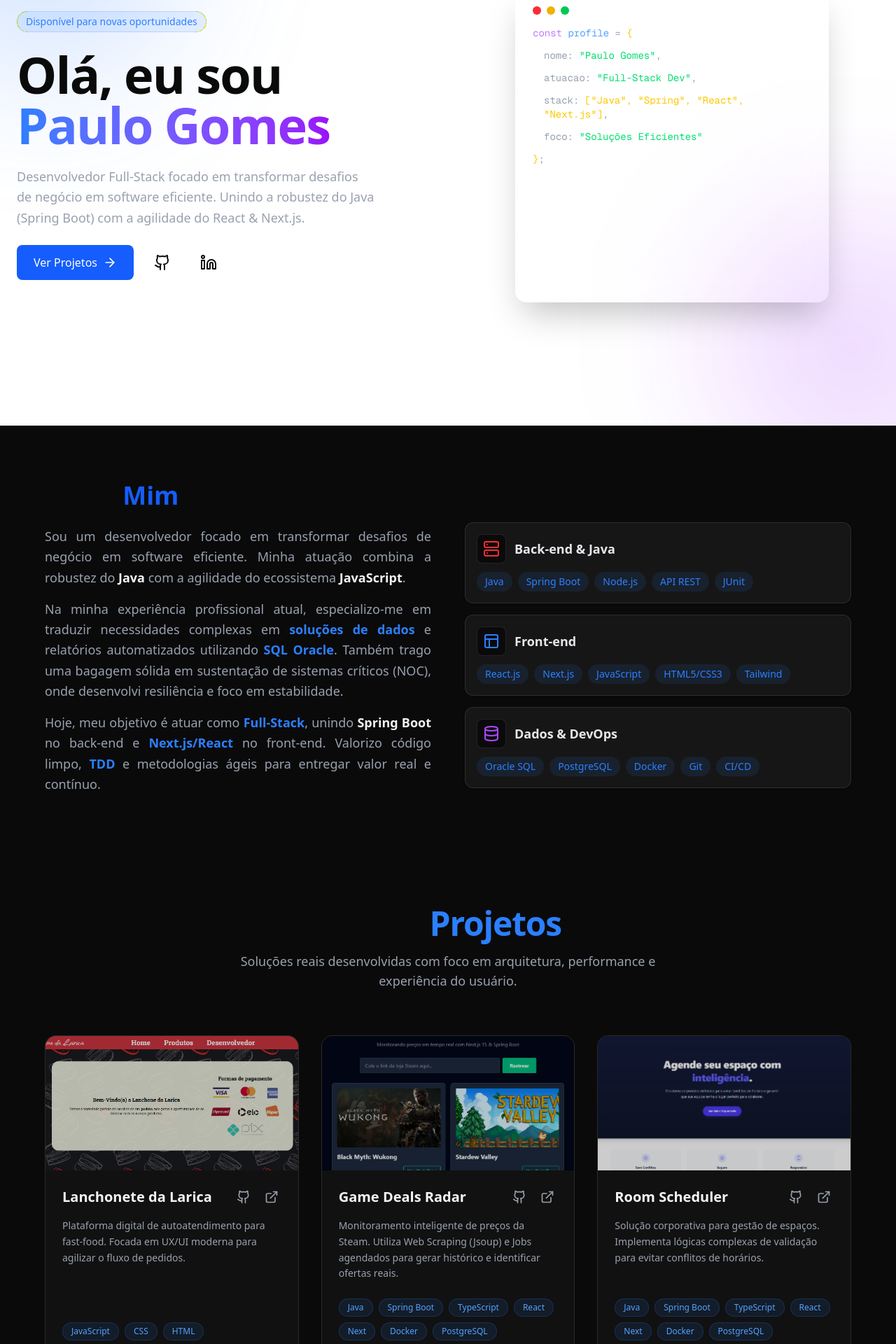
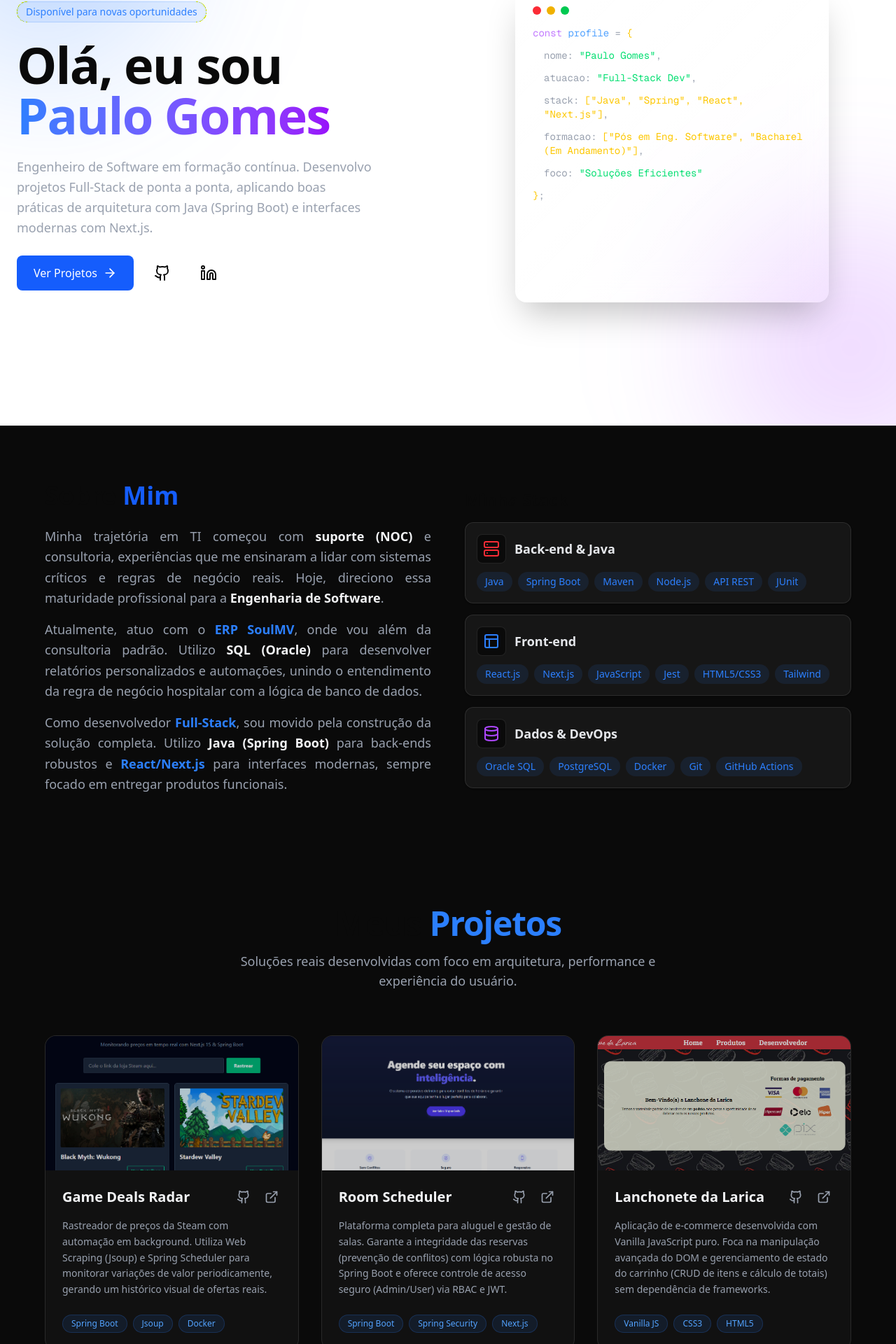
Before and after one commit to paulorag/portfolio, a Next.js app: page / in a window 1280 px wide. Shown: the part 192-2112 px from the top of the page at 70% size. Built offline with nearby package versions, Linux system fonts and the light colour scheme.

Commit message:
feat: update hero and about sections with new professional summary

```diff
--- a/src/components/sections/About.tsx
+++ b/src/components/sections/About.tsx
@@ -11,7 +11,14 @@ export function About() {
         {
             icon: <Server className="w-6 h-6 text-red-500" />,
             title: dict.about.stackBackend,
-            techs: ["Java", "Spring Boot", "Node.js", "API REST", "JUnit"],
+            techs: [
+                "Java",
+                "Spring Boot",
+                "Maven",
+                "Node.js",
+                "API REST",
+                "JUnit",
+            ],
         },
         {
             icon: <Layout className="w-6 h-6 text-blue-500" />,
@@ -20,6 +27,7 @@ export function About() {
                 "React.js",
                 "Next.js",
                 "JavaScript",
+                "Jest",
                 "HTML5/CSS3",
                 "Tailwind",
             ],
@@ -27,7 +35,13 @@ export function About() {
         {
             icon: <Database className="w-6 h-6 text-purple-500" />,
             title: dict.about.stackData,
-            techs: ["Oracle SQL", "PostgreSQL", "Docker", "Git", "CI/CD"],
+            techs: [
+                "Oracle SQL",
+                "PostgreSQL",
+                "Docker",
+                "Git",
+                "GitHub Actions",
+            ],
         },
     ];
 
--- a/src/components/sections/Hero.tsx
+++ b/src/components/sections/Hero.tsx
@@ -86,13 +86,16 @@ export function Hero() {
                                 <span className="text-blue-400">profile</span> ={" "}
                                 <span className="text-yellow-400">{"{"}</span>
                             </p>
+
                             <p className="pl-4">
-                                nome:{" "}
+                                {dict.hero.codeProfile.nameLabel}:{" "}
                                 <span className="text-green-400">
-                                    &quot;Paulo Gomes&quot;
+                                    &quot;{dict.hero.codeProfile.nameValue}
+                                    &quot;
                                 </span>
                                 ,
                             </p>
+
                             <p className="pl-4">
                                 {dict.hero.codeProfile.roleLabel}:{" "}
                                 <span className="text-green-400">
@@ -101,14 +104,55 @@ export function Hero() {
                                 </span>
                                 ,
                             </p>
+
                             <p className="pl-4">
-                                stack:{" "}
+                                {dict.hero.codeProfile.stackLabel || "stack"}:{" "}
                                 <span className="text-yellow-400">
-                                    [&quot;Java&quot;, &quot;Spring&quot;,
-                                    &quot;React&quot;, &quot;Next.js&quot;]
+                                    [
+                                    {Array.isArray(
+                                        dict.hero.codeProfile.stackValue,
+                                    ) &&
+                                        dict.hero.codeProfile.stackValue.map(
+                                            (item, index) => (
+                                                <span key={index}>
+                                                    &quot;{item}&quot;
+                                                    {index <
+                                                        dict.hero.codeProfile
+                                                            .stackValue.length -
+                                                            1 && ", "}
+                                                </span>
+                                            ),
+                                        )}
+                                    ]
                                 </span>
                                 ,
                             </p>
+
+                            <p className="pl-4">
+                                {dict.hero.codeProfile.educationLabel}:{" "}
+                                <span className="text-yellow-400">
+                                    [
+                                    {Array.isArray(
+                                        dict.hero.codeProfile.educationValue,
+                                    )
+                                        ? dict.hero.codeProfile.educationValue.map(
+                                              (item: string, index: number) => (
+                                                  <span key={index}>
+                                                      &quot;{item}&quot;
+                                                      {index <
+                                                          dict.hero.codeProfile
+                                                              .educationValue
+                                                              .length -
+                                                              1 && ", "}
+                                                  </span>
+                                              ),
+                                          )
+                                        : `"${dict.hero.codeProfile.educationValue}"`}
+                                    ]
+                                </span>
+                                ,
+                            </p>
+
                             <p className="pl-4">
                                 {dict.hero.codeProfile.focusLabel}:{" "}
                                 <span className="text-green-400">
--- a/src/lib/dictionaries.tsx
+++ b/src/lib/dictionaries.tsx
@@ -11,12 +11,21 @@ export const dictionary = {
         },
         hero: {
             greeting: "Olá, eu sou",
-            role: "Desenvolvedor Full-Stack focado em transformar desafios de negócio em software eficiente. Unindo a robustez do Java (Spring Boot) com a agilidade do React & Next.js.",
+            role: "Engenheiro de Software em formação contínua. Desenvolvo projetos Full-Stack de ponta a ponta, aplicando boas práticas de arquitetura com Java (Spring Boot) e interfaces modernas com Next.js.",
             btnProject: "Ver Projetos",
             badge: "Disponível para novas oportunidades",
             codeProfile: {
+                nameLabel: "nome",
+                nameValue: "Paulo Gomes",
                 roleLabel: "atuacao",
                 roleValue: "Full-Stack Dev",
+                stackLabel: "stack",
+                stackValue: ["Java", "Spring", "React", "Next.js"],
+                educationLabel: "formacao",
+                educationValue: [
+                    "Pós em Eng. Software",
+                    "Bacharel (Em Andamento)",
+                ],
                 focusLabel: "foco",
                 focusValue: "Soluções Eficientes",
             },
@@ -26,44 +35,46 @@ export const dictionary = {
             me: "Mim",
             description1: (
                 <>
-                    Sou um desenvolvedor focado em transformar desafios de
-                    negócio em software eficiente. Minha atuação combina a
-                    robustez do <strong className="text-gray-100">Java</strong>{" "}
-                    com a agilidade do ecossistema{" "}
-                    <strong className="text-gray-100">JavaScript</strong>.
+                    Minha trajetória em TI começou com{" "}
+                    <strong className="text-gray-100">suporte (NOC)</strong> e
+                    consultoria, experiências que me ensinaram a lidar com
+                    sistemas críticos e regras de negócio reais. Hoje, direciono
+                    essa maturidade profissional para a{" "}
+                    <strong className="text-gray-100">
+                        Engenharia de Software
+                    </strong>
+                    .
                 </>
             ),
             description2: (
                 <>
-                    Na minha experiência profissional atual, especializo-me em
-                    traduzir necessidades complexas em{" "}
+                    Atualmente, atuo com o{" "}
                     <span className="text-blue-500 font-semibold">
-                        soluções de dados
-                    </span>{" "}
-                    e relatórios automatizados utilizando{" "}
-                    <span className="text-blue-500 font-semibold">
-                        SQL Oracle
+                        ERP SoulMV
                     </span>
-                    . Também trago uma bagagem sólida em sustentação de sistemas
-                    críticos (NOC), onde desenvolvi resiliência e foco em
-                    estabilidade.
+                    , onde vou além da consultoria padrão. Utilizo{" "}
+                    <strong className="text-gray-100">SQL (Oracle)</strong> para
+                    desenvolver relatórios personalizados e automações, unindo o
+                    entendimento da regra de negócio hospitalar com a lógica de
+                    banco de dados.
                 </>
             ),
             description3: (
                 <>
-                    Hoje, meu objetivo é atuar como{" "}
+                    Como desenvolvedor{" "}
                     <span className="text-blue-500 font-semibold">
                         Full-Stack
                     </span>
-                    , unindo{" "}
-                    <strong className="text-gray-100">Spring Boot</strong> no
-                    back-end e{" "}
+                    , sou movido pela construção da solução completa. Utilizo{" "}
+                    <strong className="text-gray-100">
+                        Java (Spring Boot)
+                    </strong>{" "}
+                    para back-ends robustos e{" "}
                     <span className="text-blue-500 font-semibold">
-                        Next.js/React
+                        React/Next.js
                     </span>{" "}
-                    no front-end. Valorizo código limpo,{" "}
-                    <span className="text-blue-500 font-semibold">TDD</span> e
-                    metodologias ágeis para entregar valor real e contínuo.
+                    para interfaces modernas, sempre focado em entregar produtos
+                    funcionais.
                 </>
             ),
             stackTitle: "Minha Stack",
@@ -78,27 +89,10 @@ export const dictionary = {
                 "Soluções reais desenvolvidas com foco em arquitetura, performance e experiência do usuário.",
             items: [
                 {
-                    title: "Lanchonete da Larica",
-                    description:
-                        "Plataforma digital de autoatendimento para fast-food. Focada em UX/UI moderna para agilizar o fluxo de pedidos.",
-                    tags: ["JavaScript", "CSS", "HTML"],
-                    image: "/projects/projeto-lanchonete.png",
-                    github: "https://github.com/paulorag/lanchoneteLarica",
-                    demo: "https://lanchonete-larica.vercel.app/",
-                },
-                {
                     title: "Game Deals Radar",
                     description:
-                        "Monitoramento inteligente de preços da Steam. Utiliza Web Scraping (Jsoup) e Jobs agendados para gerar histórico e identificar ofertas reais.",
-                    tags: [
-                        "Java",
-                        "Spring Boot",
-                        "TypeScript",
-                        "React",
-                        "Next",
-                        "Docker",
-                        "PostgreSQL",
-                    ],
+                        "Rastreador de preços da Steam com automação em background. Utiliza Web Scraping (Jsoup) e Spring Scheduler para monitorar variações de valor periodicamente, gerando um histórico visual de ofertas reais.",
+                    tags: ["Spring Boot", "Jsoup", "Docker"],
                     image: "/projects/game-deals-radar.png",
                     github: "https://github.com/paulorag/gameDealsRadar",
                     demo: "https://game-deals-radar.vercel.app/",
@@ -106,26 +100,27 @@ export const dictionary = {
                 {
                     title: "Room Scheduler",
                     description:
-                        "Solução corporativa para gestão de espaços. Implementa lógicas complexas de validação para evitar conflitos de horários.",
-                    tags: [
-                        "Java",
-                        "Spring Boot",
-                        "TypeScript",
-                        "React",
-                        "Next",
-                        "Docker",
-                        "PostgreSQL",
-                    ],
+                        "Plataforma completa para aluguel e gestão de salas. Garante a integridade das reservas (prevenção de conflitos) com lógica robusta no Spring Boot e oferece controle de acesso seguro (Admin/User) via RBAC e JWT.",
+                    tags: ["Spring Boot", "Spring Security", "Next.js"],
                     image: "/projects/roomScheduler.png",
                     github: "https://github.com/paulorag/roomScheduler",
                     demo: "https://room-scheduler-gold.vercel.app/",
                 },
+                {
+                    title: "Lanchonete da Larica",
+                    description:
+                        "Aplicação de e-commerce desenvolvida com Vanilla JavaScript puro. Foca na manipulação avançada do DOM e gerenciamento de estado do carrinho (CRUD de itens e cálculo de totais) sem dependência de frameworks.",
+                    tags: ["Vanilla JS", "CSS3", "HTML5"],
+                    image: "/projects/projeto-lanchonete.png",
+                    github: "https://github.com/paulorag/lanchoneteLarica",
+                    demo: "https://lanchonete-larica.vercel.app/",
+                },
             ],
         },
         footer: {
-            title: "Vamos",
-            subtitle: "conversar?",
-            text: "Estou disponível para novas oportunidades. Se busca um desenvolvedor que une a solidez do Java com a modernidade do React, me mande um oi.",
+            title: "Vamos construir",
+            subtitle: "algo juntos?",
+            text: "Estou disponível para novos desafios. Se busca um desenvolvedor comprometido com a qualidade do código e a entrega do produto final, entre em contato.",
             copy: "Desenvolvido com Next.js 15 & Tailwind CSS.",
         },
     },
@@ -139,12 +134,21 @@ export const dictionary = {
         },
         hero: {
             greeting: "Hello, I am",
-            role: "Full-Stack Developer focused on transforming business challenges into efficient software. Combining the robustness of Java (Spring Boot) with the agility of React & Next.js.",
+            role: "Software Engineer committed to continuous learning. I develop end-to-end Full-Stack projects, applying architectural best practices with Java (Spring Boot) and modern interfaces with Next.js.",
             btnProject: "See Projects",
             badge: "Available for new opportunities",
             codeProfile: {
+                nameLabel: "name",
+                nameValue: "Paulo Gomes",
+                stackLabel: "stack",
+                stackValue: ["Java", "Spring", "React", "Next.js"],
                 roleLabel: "role",
                 roleValue: "Full-Stack Dev",
+                educationLabel: "education",
+                educationValue: [
+                    "Postgrad in Software Eng.",
+                    "B.Sc. Software Eng. (In Progress)",
+                ],
                 focusLabel: "focus",
                 focusValue: "Efficient Solutions",
             },
@@ -154,46 +158,45 @@ export const dictionary = {
             me: "Me",
             description1: (
                 <>
-                    I am a developer focused on transforming business challenges
-                    into efficient software. My work combines the robustness of{" "}
-                    <strong className="text-gray-100">Java</strong> with the
-                    agility of the{" "}
-                    <strong className="text-gray-100">JavaScript</strong>{" "}
-                    ecosystem.
+                    My IT journey began with{" "}
+                    <strong className="text-gray-100">support (NOC)</strong> and
+                    consulting, experiences that taught me how to handle
+                    critical systems and real business rules. Today, I channel
+                    this professional maturity into{" "}
+                    <strong className="text-gray-100">
+                        Software Engineering
+                    </strong>
+                    .
                 </>
             ),
             description2: (
                 <>
-                    In my current professional experience, I specialize in
-                    translating complex needs into{" "}
+                    Currently, I work with{" "}
                     <span className="text-blue-500 font-semibold">
-                        data solutions
-                    </span>{" "}
-                    and automated reports using{" "}
-                    <span className="text-blue-500 font-semibold">
-                        Oracle SQL
+                        SoulMV ERP
                     </span>
-                    . I also bring a solid background in critical system support
-                    (NOC), where I developed resilience and a focus on
-                    stability.
+                    , going beyond standard consulting. I use{" "}
+                    <strong className="text-gray-100">SQL (Oracle)</strong> to
+                    develop custom reports and automations, combining hospital
+                    business logic with database efficiency.
                 </>
             ),
             description3: (
                 <>
-                    Today, my goal is to work as a{" "}
+                    As a{" "}
                     <span className="text-blue-500 font-semibold">
                         Full-Stack
                     </span>{" "}
-                    developer, uniting{" "}
-                    <strong className="text-gray-100">Spring Boot</strong> on
-                    the back-end and{" "}
+                    developer, I am driven by building complete solutions. I use{" "}
+                    <strong className="text-gray-100">
+                        Java (Spring Boot)
+                    </strong>{" "}
+                    for robust back-ends and{" "}
                     <span className="text-blue-500 font-semibold">
-                        Next.js/React
+                        React/Next.js
                     </span>{" "}
-                    on the front-end. I value clean code,{" "}
-                    <span className="text-blue-500 font-semibold">TDD</span>,
-                    and agile methodologies to deliver real and continuous
-                    value.
+                    for modern interfaces, always focused on delivering
+                    functional products.
                 </>
             ),
             stackTitle: "My Stack",
@@ -208,27 +211,10 @@ export const dictionary = {
                 "Real solutions developed with a focus on architecture, performance, and user experience.",
             items: [
                 {
-                    title: "Larica's Snack Bar",
-                    description:
-                        "Digital self-service platform for fast food. Focused on modern UX/UI to streamline the ordering flow.",
-                    tags: ["JavaScript", "CSS", "HTML"],
-                    image: "/projects/projeto-lanchonete.png",
-                    github: "https://github.com/paulorag/lanchoneteLarica",
-                    demo: "https://lanchonete-larica.vercel.app/",
-                },
-                {
                     title: "Game Deals Radar",
                     description:
-                        "Smart Steam price monitoring. Uses Web Scraping (Jsoup) and scheduled Jobs to generate history and identify real deals.",
-                    tags: [
-                        "Java",
-                        "Spring Boot",
-                        "TypeScript",
-                        "React",
-                        "Next",
-                        "Docker",
-                        "PostgreSQL",
-                    ],
+                        "Steam price tracker with background automation. Uses Web Scraping (Jsoup) and Spring Scheduler to periodically monitor value variations, generating a visual history of real deals.",
+                    tags: ["Spring Boot", "Jsoup", "Docker"],
                     image: "/projects/game-deals-radar.png",
                     github: "https://github.com/paulorag/gameDealsRadar",
                     demo: "https://game-deals-radar.vercel.app/",
@@ -236,26 +222,27 @@ export const dictionary = {
                 {
                     title: "Room Scheduler",
                     description:
-                        "Corporate solution for space management. Implements complex validation logic to avoid schedule conflicts.",
-                    tags: [
-                        "Java",
-                        "Spring Boot",
-                        "TypeScript",
-                        "React",
-                        "Next",
-                        "Docker",
-                        "PostgreSQL",
-                    ],
+                        "Complete platform for room rental and management. Ensures booking integrity (conflict prevention) with robust logic in Spring Boot and offers secure access control (Admin/User) via RBAC and JWT.",
+                    tags: ["Spring Boot", "Spring Security", "Next.js"],
                     image: "/projects/roomScheduler.png",
                     github: "https://github.com/paulorag/roomScheduler",
                     demo: "https://room-scheduler-gold.vercel.app/",
                 },
+                {
+                    title: "Larica's Snack Bar",
+                    description:
+                        "E-commerce application built with pure Vanilla JavaScript. Focuses on advanced DOM manipulation and cart state management (CRUD items, total calculation) with zero framework dependencies.",
+                    tags: ["Vanilla JS", "CSS3", "HTML5"],
+                    image: "/projects/projeto-lanchonete.png",
+                    github: "https://github.com/paulorag/lanchoneteLarica",
+                    demo: "https://lanchonete-larica.vercel.app/",
+                },
             ],
         },
         footer: {
-            title: "Let's",
-            subtitle: "talk?",
-            text: "I am available for new opportunities. If you are looking for a developer who combines Java solidity with React modernity, say hello.",
+            title: "Let's build",
+            subtitle: "together?",
+            text: "I am available for new challenges. If you are looking for a developer committed to code quality and product delivery, get in touch.",
             copy: "Developed with Next.js 15 & Tailwind CSS.",
         },
     },
```
